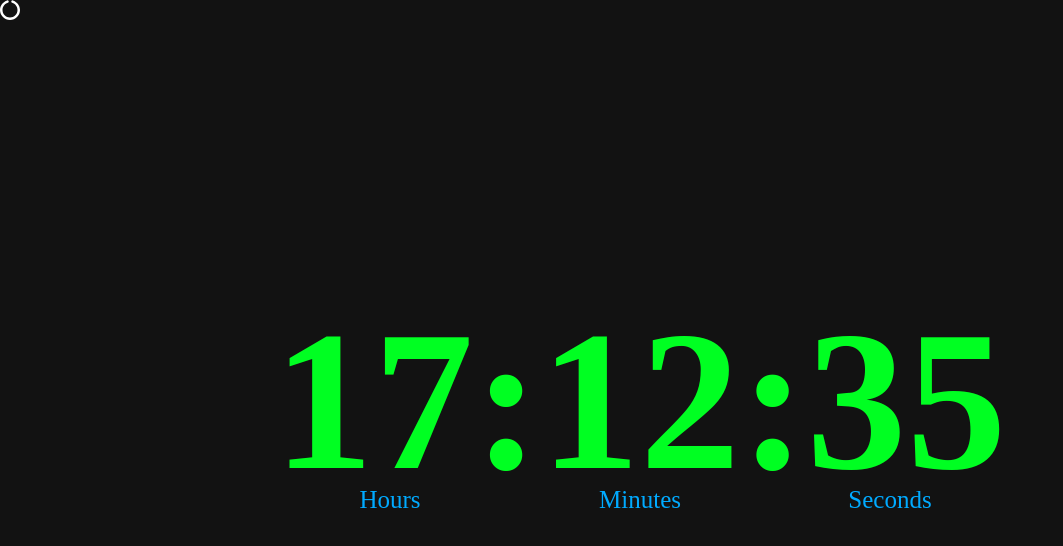
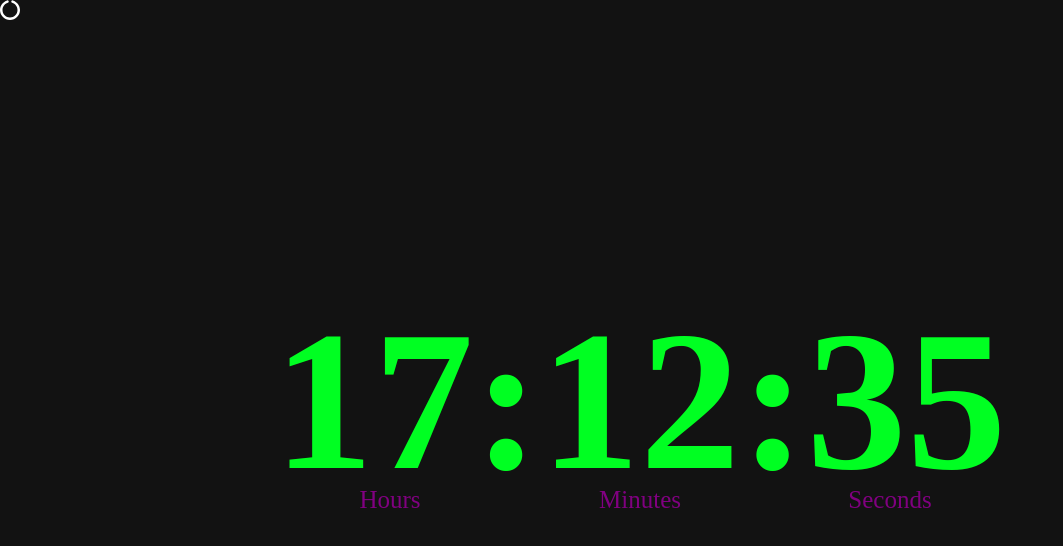
Before and after one commit to ABottleOfSprite/time-website, a plain HTML site: page index.html in a window 1280 px wide. Shown: the whole page, without its empty margins (0-1063 px from the left). Drawn offline with Linux system fonts and the light colour scheme; a web font is replaced by a local one.

Commit message:
Update time.css (Purple)

```diff
--- a/styles/time.css
+++ b/styles/time.css
@@ -56,7 +56,7 @@ body, html {
   display: flex;
   flex-direction: row;
   top: 100px;
-  color: #00aaff;
+  color: purple;
   column-gap: 120px;
   font-family: Geist Mono;
   font-size: 25px;
```
